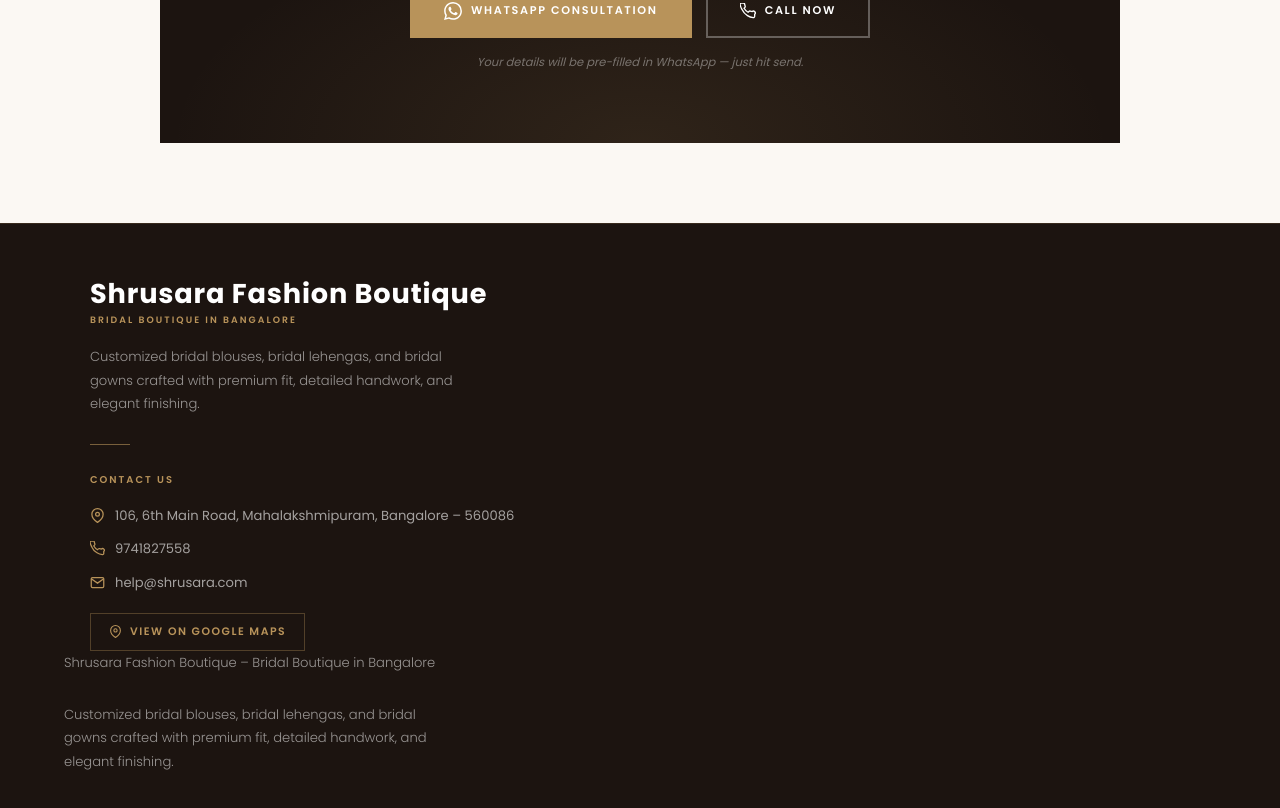
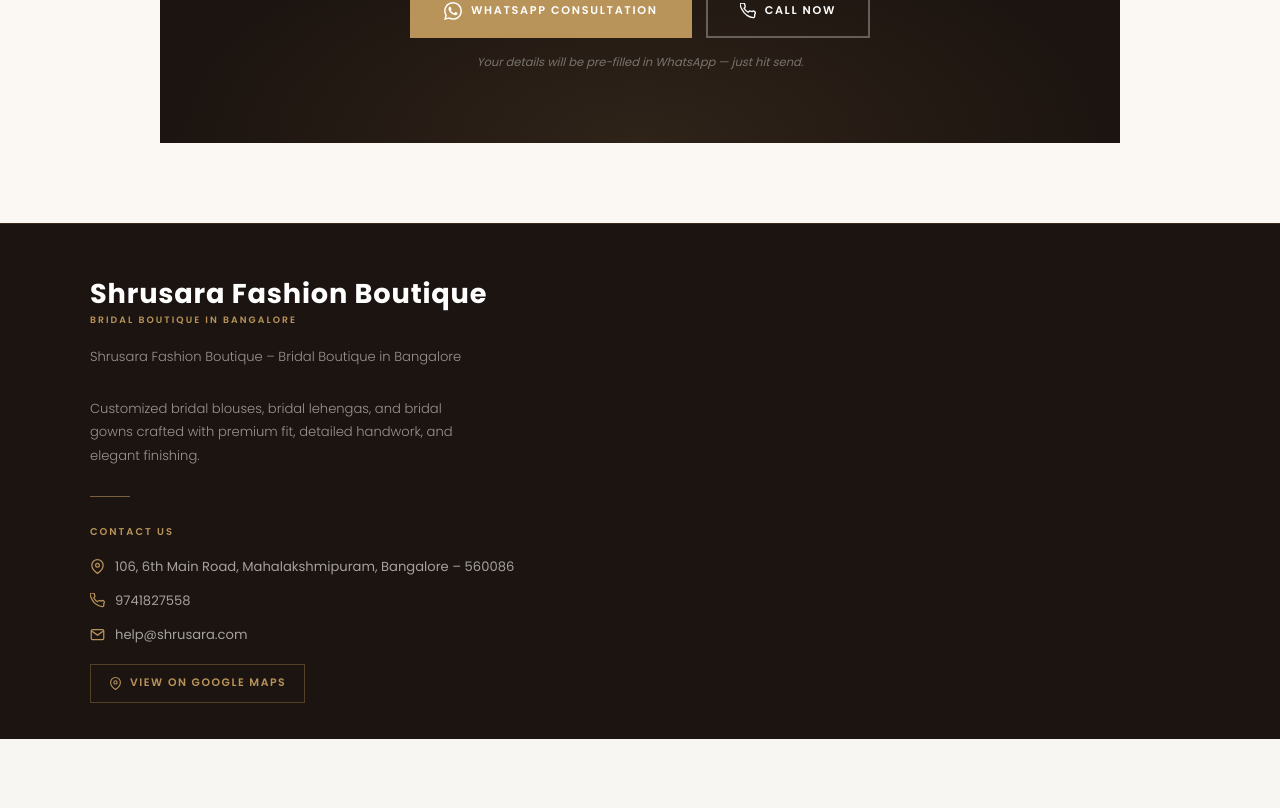
Before and after one commit to VelchuriMahesh/hi, a React (Vite) app in the folder client/: page /bridal-blouse-bangalore in a window 1280 px wide. Shown: the part 5748-6556 px from the top of the page. After the commit the page ends 6487 px from the top, so only its background shows below. Built offline with nearby package versions, Linux system fonts and the light colour scheme; no server answers.

Commit message:
final clean structure

```diff
--- a/client/src/pages/BridalLandingPage.jsx
+++ b/client/src/pages/BridalLandingPage.jsx
@@ -1095,9 +1095,12 @@
               <p className="bl-footer-brand-name">Shrusara Fashion Boutique</p>
               <p className="bl-footer-brand-tag">Bridal Boutique in Bangalore</p>
               <p className="bl-footer-desc">
-                Customized bridal blouses, bridal lehengas, and bridal gowns crafted with
-                premium fit, detailed handwork, and elegant finishing.
-              </p>
+  Shrusara Fashion Boutique – Bridal Boutique in Bangalore
+</p>
+<p className="bl-footer-desc">
+  Customized bridal blouses, bridal lehengas, and bridal gowns crafted with
+  premium fit, detailed handwork, and elegant finishing.
+</p>
               <div className="bl-footer-divider" />
               <p className="bl-footer-contact-title">Contact Us</p>
               <div className="bl-footer-contact-list">
@@ -1136,13 +1139,7 @@
           </div>
 
           {/* Bottom bar */}
-         <p className="bl-footer-desc">
-  Shrusara Fashion Boutique – Bridal Boutique in Bangalore
-</p>
-<p className="bl-footer-desc">
-  Customized bridal blouses, bridal lehengas, and bridal gowns crafted with
-  premium fit, detailed handwork, and elegant finishing.
-</p>
+
         </footer>
 
         {/* ── FLOATING CALL ────────────────────────────────────────────────────── */}
```
